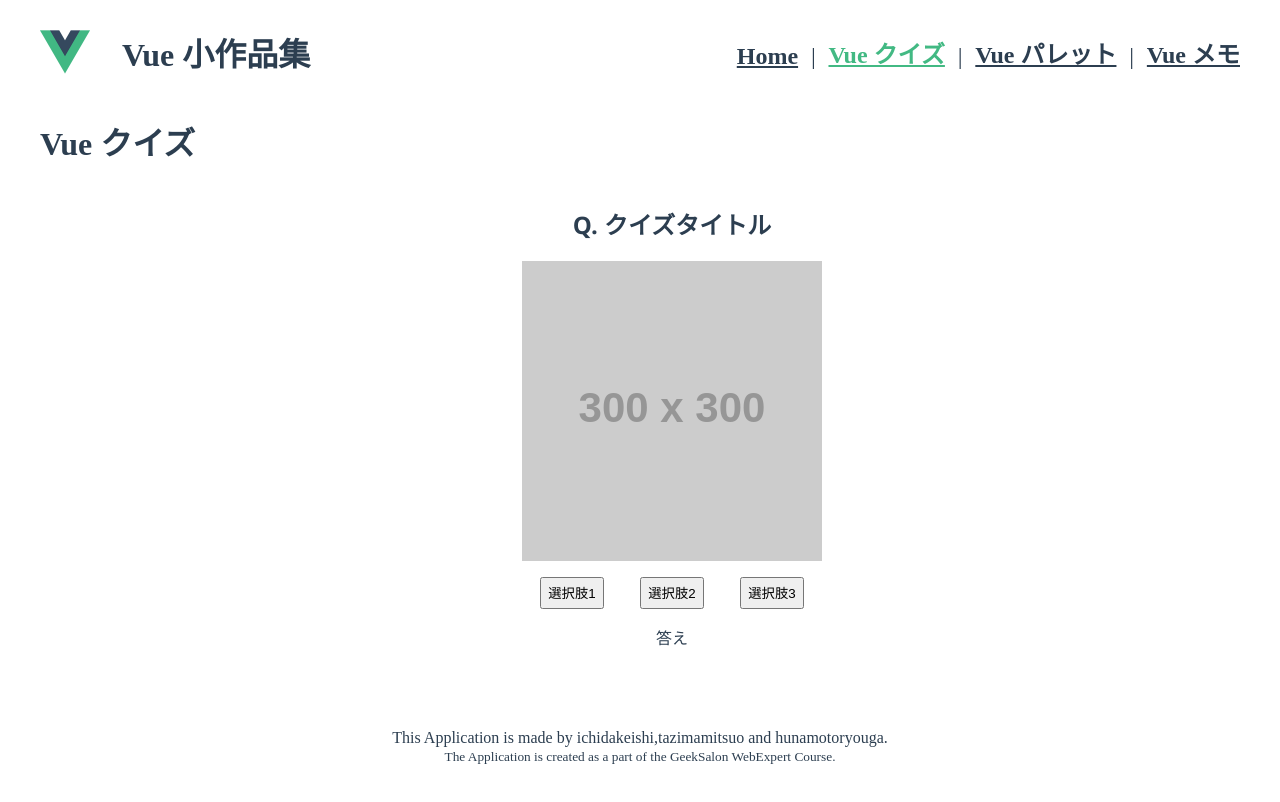
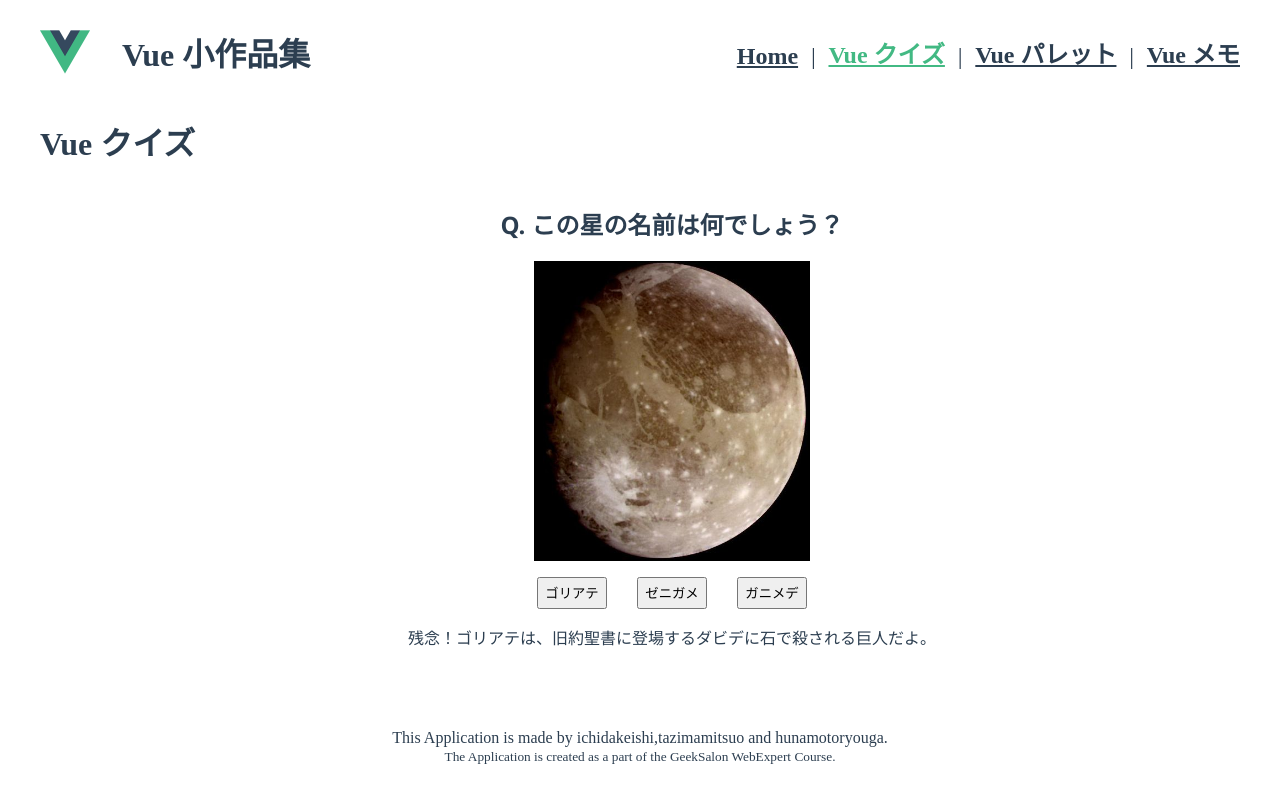
Before and after one commit to webex14-team-10/demo-team-app, a Vue app: page /quiz in a window 1280 px wide. Shown: the top 802 px of the page. Built offline with nearby package versions, Linux system fonts and the light colour scheme.

Commit message:
scriptにクイズ１のデータを記入した。

```diff
--- a/src/views/QuizApp.vue
+++ b/src/views/QuizApp.vue
@@ -1,29 +1,50 @@
 <template>
   <h1>Vue クイズ</h1>
   <div class="app">
-    <h2>Q. {{ "クイズタイトル" }}</h2>
-    <img
-      class="quiz-image"
-      src="https://via.placeholder.com/300x300"
-      alt="クイズタイトル"
-    />
+    <h2>Q. {{ quiz.title }}</h2>
+    <img class="quiz-image" v-bind:src="quiz.image" v-bind:alt="quiz.title" />
     <div class="container">
       <button>
-        {{ "選択肢1" }}
+        {{ quiz.choices[0].text }}
       </button>
       <button>
-        {{ "選択肢2" }}
+        {{ quiz.choices[1].text }}
       </button>
       <button>
-        {{ "選択肢3" }}
+        {{ quiz.choices[2].text }}
       </button>
     </div>
-    <div>{{ "答え" }}</div>
+    <div>{{ quiz.choices[0].feedback }}</div>
   </div>
 </template>
 
 <script>
-export default {}
+export default {
+  data() {
+    return {
+      quiz: {
+        title: "この星の名前は何でしょう？",
+        image: require("@/assets/Ganymede.jpg"),
+        choices: [
+          {
+            text: "ゴリアテ",
+            feedback:
+              "残念！ゴリアテは、旧約聖書に登場するダビデに石で殺される巨人だよ。",
+          },
+          {
+            text: "ゼニガメ",
+            feedback:
+              "残念！ゼニガメは、クサガメまたはニホンイシガメの幼体だよ。",
+          },
+          {
+            text: "ガニメデ",
+            feedback: "正解！ガニメデは、木星の第三惑星だよ！",
+          },
+        ],
+      },
+    }
+  },
+}
 </script>
 
 <style>
```
Also changed, not shown: src/assets/Ganymede.jpg (added), src/assets/maruoka.png (added).
